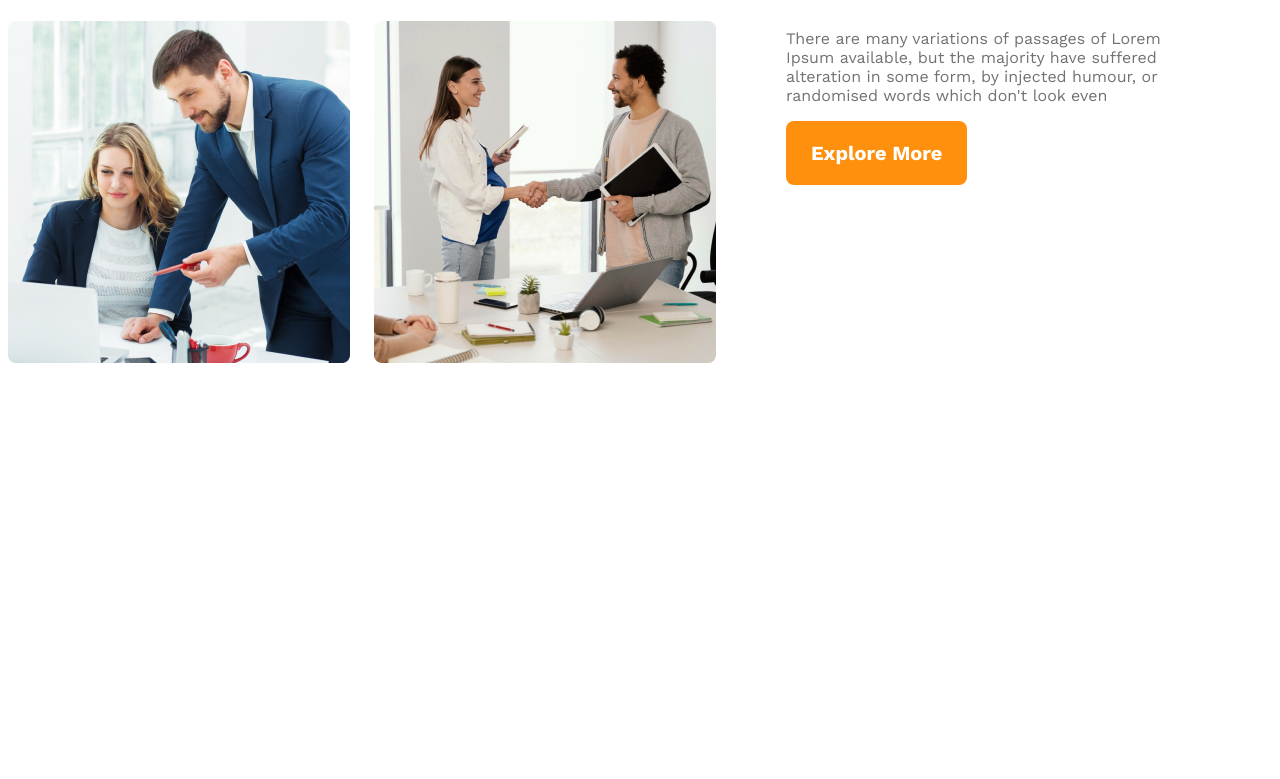
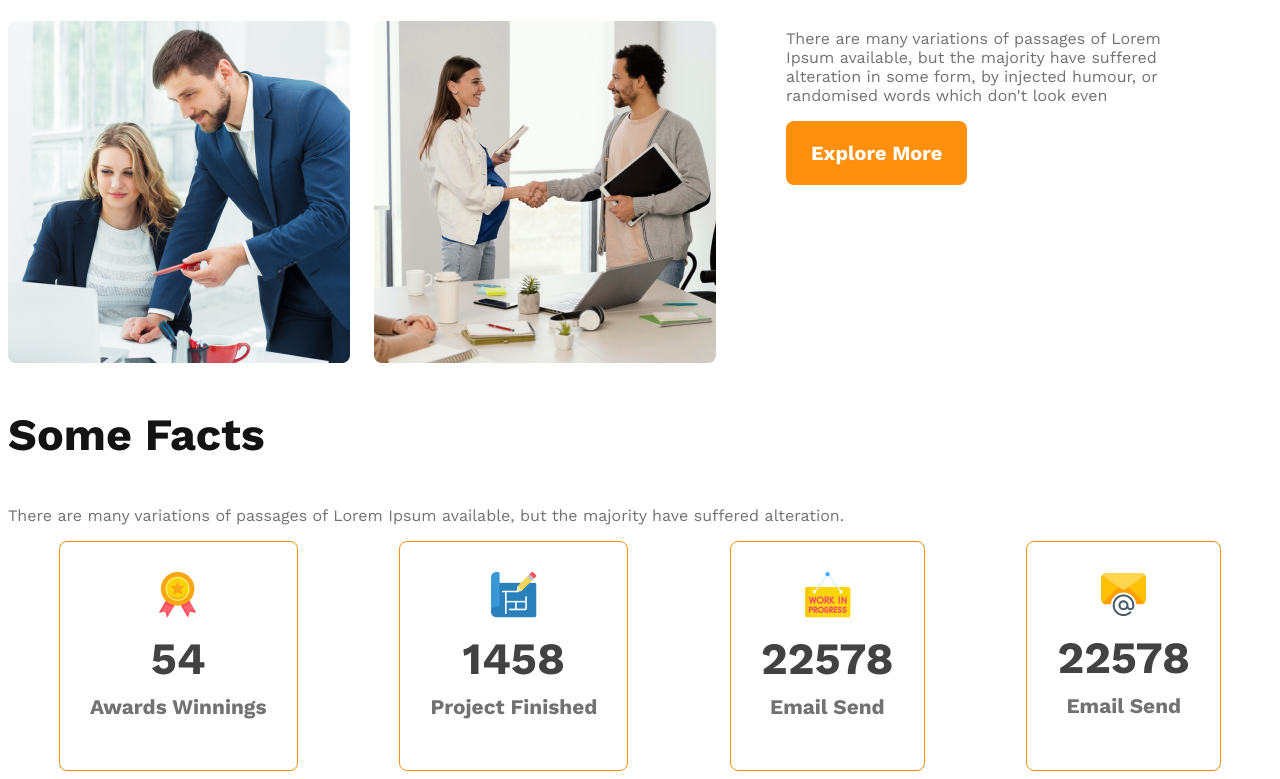
Before and after one commit to AlamRazek/g3-architects-website, a plain HTML site: page index.html in a window 1280 px wide. Shown: the part 1446-2225 px from the top of the page. Before the commit the page ends 1817 px from the top, so only its background shows below. Drawn offline with nearby package versions, Linux system fonts and the light colour scheme.

Commit message:
facts sextion added

```diff
--- a/css/style.css
+++ b/css/style.css
@@ -23,6 +23,12 @@
     border: none;
 }
 
+.section-title {
+    font-size: 2.8rem;
+    font-weight: 700;
+    color: #131313;
+}
+
 
 /* header styles */
 
@@ -35,12 +41,6 @@ nav {
     display: flex;
     justify-content: space-between;
     align-items: center;
-}
-
-.nav-title {
-    font-size: 2.8rem;
-    font-weight: 700;
-    color: #131313;
 }
 
 nav>ul {
@@ -126,6 +126,34 @@ main {
 }
 
 
+/* facts section */
+
+.facts-card-container {
+    display: flex;
+    justify-content: space-around;
+}
+
+.facts-card-container .card {
+    border-radius: 8px;
+    border: 1px solid #FF900E;
+    text-align: center;
+    padding: 30px;
+}
+
+.facts-card-container .card-title {
+    font-weight: 600;
+    font-size: 1.3rem;
+    color: #727272;
+    margin-top: 5px;
+}
+
+.facts-card-container .card-stats {
+    font-size: 2.8rem;
+    color: #424242;
+    margin: 10px 0px;
+}
+
+
 /* responsive media query */
 
 
--- a/index.html
+++ b/index.html
@@ -12,7 +12,7 @@
     <!-- header start -->
     <header>
         <nav>
-            <h3 class="nav-title">
+            <h3 class="section-title">
                 G3 Architects
             </h3>
             <ul>
@@ -60,7 +60,38 @@
                 <button class="btn-primary">Explore More</button>
             </div>
         </section>
+        <!-- features section -->
+        <section class="features">
 
+        </section>
+
+        <!-- card section -->
+        <section class="facts">
+            <h3 class="section-title">Some Facts</h3>
+            <p class="text-lightgrey">There are many variations of passages of Lorem Ipsum available, but the majority have suffered alteration.</p>
+            <div class="facts-card-container">
+                <div class="card">
+                    <img src="images/icons/ribon.png" alt="">
+                    <h2 class="card-stats">54</h2>
+                    <p class="card-title">Awards Winnings</p>
+                </div>
+                <div class="card">
+                    <img src="images/icons/projects.png" alt="">
+                    <h2 class="card-stats">1458</h2>
+                    <p class="card-title">Project Finished</p>
+                </div>
+                <div class="card">
+                    <img src="images/icons/customers.png" alt="">
+                    <h2 class="card-stats">22578</h2>
+                    <p class="card-title">Email Send</p>
+                </div>
+                <div class="card">
+                    <img src="images/icons/email.png" alt="">
+                    <h2 class="card-stats">22578</h2>
+                    <p class="card-title">Email Send</p>
+                </div>
+            </div>
+        </section>
     </main>
     <footer>
 
```
